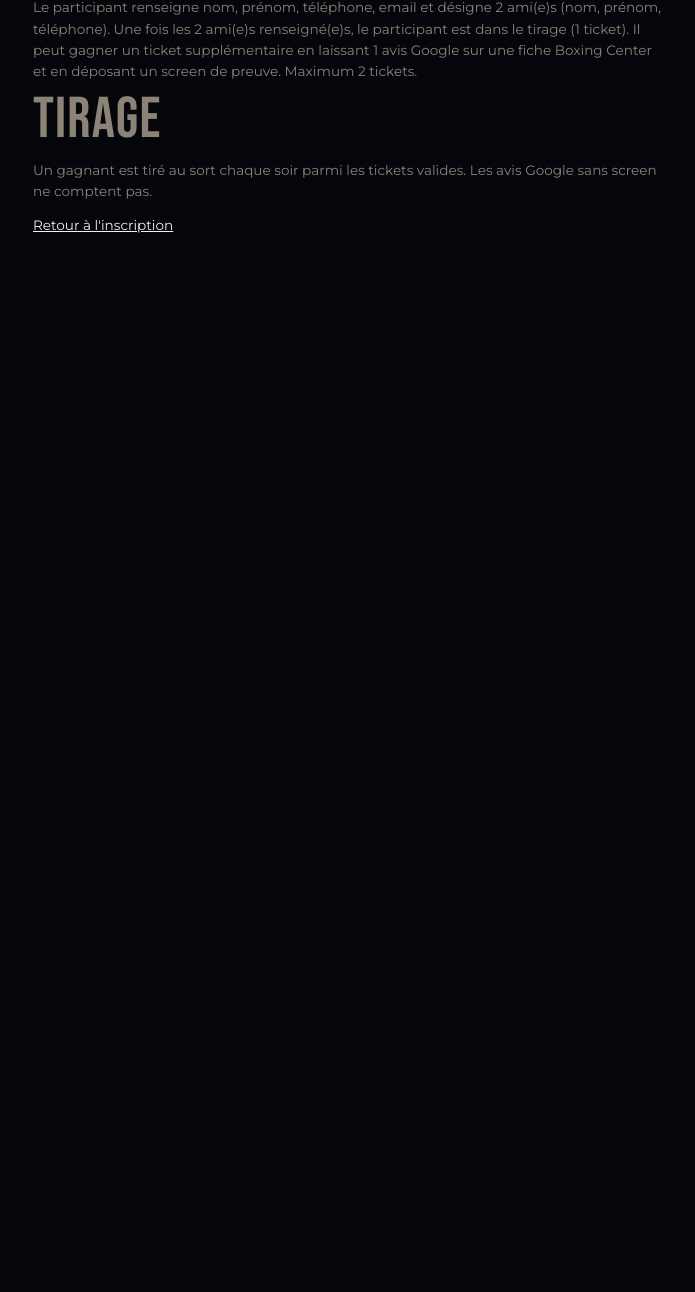
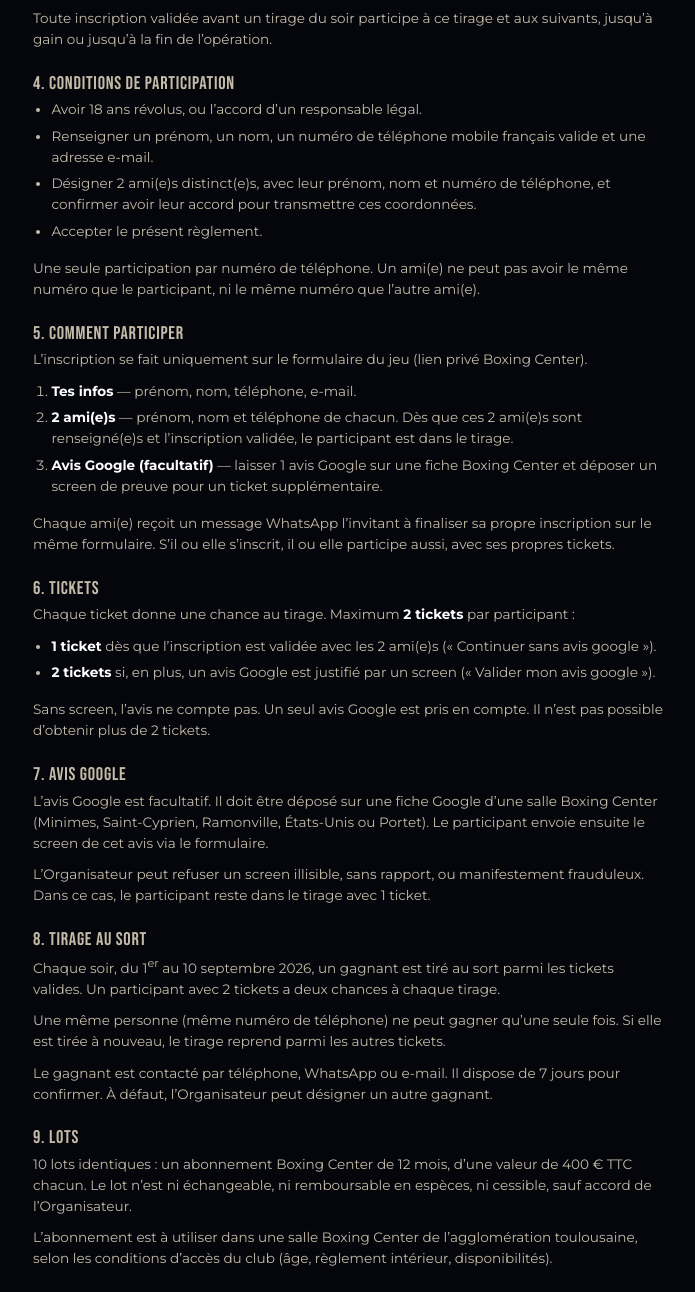
Before and after one commit to angoularaphael/jeu-concours-bc, a website built with Vite: page reglement.html in a window 1280 px wide. Shown: the part 688-1980 px from the top of the page, without its empty margins (291-986 px from the left). Before the commit the page ends 989 px from the top, so only its background shows below. Built offline with nearby package versions, Linux system fonts and the light colour scheme.

Commit message:
Rewrite the contest rules to match the current two-ticket game.

```diff
--- a/reglement.html
+++ b/reglement.html
@@ -14,19 +14,71 @@
 </header>
 <main class="legal">
   <h1>Règlement du jeu concours</h1>
-  <p class="muted">Document provisoire — à remplacer par le règlement définitif validé par Boxing Center avant le 01/09/2026.</p>
+  <p class="muted">Jeu concours « 10 ans Boxing Center » — version du 25 août 2026.</p>
 
-  <h2>Organisateur</h2>
-  <p>Boxing Center, clubs de boxe de l'agglomération toulousaine.</p>
+  <h2>1. Organisateur</h2>
+  <p>Le jeu est organisé par Boxing Center, clubs de boxe de l’agglomération toulousaine (salles Minimes, Saint-Cyprien, Ramonville, États-Unis et Portet-sur-Garonne), ci-après « l’Organisateur ».</p>
 
-  <h2>Opération</h2>
-  <p>À l'occasion des 10 ans de Boxing Center, 10 abonnements de 12 mois d'une valeur unitaire de 400 € sont mis en jeu. Un gagnant est tiré au sort chaque soir pendant 10 jours à compter du 1<sup>er</sup> septembre 2026. Participation gratuite, sans obligation d'achat.</p>
+  <h2>2. Objet</h2>
+  <p>À l’occasion des 10 ans de Boxing Center, l’Organisateur met en jeu <strong>10 abonnements de 12 mois</strong> d’une valeur unitaire de <strong>400&nbsp;€</strong>. Un gagnant est tiré au sort chaque soir pendant 10 jours.</p>
+  <p>La participation est <strong>gratuite</strong> et sans obligation d’achat.</p>
 
-  <h2>Participation</h2>
-  <p>Le participant renseigne nom, prénom, téléphone, email et désigne 2 ami(e)s (nom, prénom, téléphone). Une fois les 2 ami(e)s renseigné(e)s, le participant est dans le tirage (1 ticket). Il peut gagner un ticket supplémentaire en laissant 1 avis Google sur une fiche Boxing Center et en déposant un screen de preuve. Maximum 2 tickets.</p>
+  <h2>3. Durée</h2>
+  <p>Les inscriptions sont ouvertes jusqu’au dernier tirage. Les tirages ont lieu chaque soir pendant 10 jours, du <strong>1<sup>er</sup> septembre 2026</strong> au <strong>10 septembre 2026</strong> inclus.</p>
+  <p>Toute inscription validée avant un tirage du soir participe à ce tirage et aux suivants, jusqu’à gain ou jusqu’à la fin de l’opération.</p>
 
-  <h2>Tirage</h2>
-  <p>Un gagnant est tiré au sort chaque soir parmi les tickets valides. Les avis Google sans screen ne comptent pas.</p>
+  <h2>4. Conditions de participation</h2>
+  <ul>
+    <li>Avoir 18 ans révolus, ou l’accord d’un responsable légal.</li>
+    <li>Renseigner un prénom, un nom, un numéro de téléphone mobile français valide et une adresse e-mail.</li>
+    <li>Désigner 2 ami(e)s distinct(e)s, avec leur prénom, nom et numéro de téléphone, et confirmer avoir leur accord pour transmettre ces coordonnées.</li>
+    <li>Accepter le présent règlement.</li>
+  </ul>
+  <p>Une seule participation par numéro de téléphone. Un ami(e) ne peut pas avoir le même numéro que le participant, ni le même numéro que l’autre ami(e).</p>
+
+  <h2>5. Comment participer</h2>
+  <p>L’inscription se fait uniquement sur le formulaire du jeu (lien privé Boxing Center).</p>
+  <ol>
+    <li><strong>Tes infos</strong> — prénom, nom, téléphone, e-mail.</li>
+    <li><strong>2 ami(e)s</strong> — prénom, nom et téléphone de chacun. Dès que ces 2 ami(e)s sont renseigné(e)s et l’inscription validée, le participant est dans le tirage.</li>
+    <li><strong>Avis Google (facultatif)</strong> — laisser 1 avis Google sur une fiche Boxing Center et déposer un screen de preuve pour un ticket supplémentaire.</li>
+  </ol>
+  <p>Chaque ami(e) reçoit un message WhatsApp l’invitant à finaliser sa propre inscription sur le même formulaire. S’il ou elle s’inscrit, il ou elle participe aussi, avec ses propres tickets.</p>
+
+  <h2>6. Tickets</h2>
+  <p>Chaque ticket donne une chance au tirage. Maximum <strong>2 tickets</strong> par participant :</p>
+  <ul>
+    <li><strong>1 ticket</strong> dès que l’inscription est validée avec les 2 ami(e)s (« Continuer sans avis google »).</li>
+    <li><strong>2 tickets</strong> si, en plus, un avis Google est justifié par un screen (« Valider mon avis google »).</li>
+  </ul>
+  <p>Sans screen, l’avis ne compte pas. Un seul avis Google est pris en compte. Il n’est pas possible d’obtenir plus de 2 tickets.</p>
+
+  <h2>7. Avis Google</h2>
+  <p>L’avis Google est facultatif. Il doit être déposé sur une fiche Google d’une salle Boxing Center (Minimes, Saint-Cyprien, Ramonville, États-Unis ou Portet). Le participant envoie ensuite le screen de cet avis via le formulaire.</p>
+  <p>L’Organisateur peut refuser un screen illisible, sans rapport, ou manifestement frauduleux. Dans ce cas, le participant reste dans le tirage avec 1 ticket.</p>
+
+  <h2>8. Tirage au sort</h2>
+  <p>Chaque soir, du 1<sup>er</sup> au 10 septembre 2026, un gagnant est tiré au sort parmi les tickets valides. Un participant avec 2 tickets a deux chances à chaque tirage.</p>
+  <p>Une même personne (même numéro de téléphone) ne peut gagner qu’une seule fois. Si elle est tirée à nouveau, le tirage reprend parmi les autres tickets.</p>
+  <p>Le gagnant est contacté par téléphone, WhatsApp ou e-mail. Il dispose de 7 jours pour confirmer. À défaut, l’Organisateur peut désigner un autre gagnant.</p>
+
+  <h2>9. Lots</h2>
+  <p>10 lots identiques : un abonnement Boxing Center de 12 mois, d’une valeur de 400&nbsp;€ TTC chacun. Le lot n’est ni échangeable, ni remboursable en espèces, ni cessible, sauf accord de l’Organisateur.</p>
+  <p>L’abonnement est à utiliser dans une salle Boxing Center de l’agglomération toulousaine, selon les conditions d’accès du club (âge, règlement intérieur, disponibilités).</p>
+
+  <h2>10. Exclusion</h2>
+  <p>Sont exclues les participations incomplètes, en double, avec un numéro invalide, ou dont les informations sont manifestement fausses. L’Organisateur se réserve le droit d’annuler une participation en cas de fraude, d’abus (inscriptions massives, faux numéros, faux screens) ou de manquement au présent règlement.</p>
+
+  <h2>11. Données personnelles</h2>
+  <p>Les données collectées (identité, téléphone, e-mail, avis éventuellement joint, et coordonnées des 2 ami(e)s) servent à gérer le jeu, envoyer les messages WhatsApp d’invitation et de confirmation, désigner et prévenir les gagnants, et, le cas échéant, proposer les offres Boxing Center.</p>
+  <p>Base légale : exécution du jeu (règlement accepté) et intérêt légitime de l’Organisateur. Les données sont conservées le temps du jeu puis jusqu’à 3 ans pour le suivi commercial, sauf opposition.</p>
+  <p>Conformément au RGPD, chacun peut demander l’accès, la rectification, l’effacement ou l’opposition en écrivant à Boxing Center. Les ami(e)s désigné(e)s peuvent également demander l’effacement de leurs coordonnées.</p>
+
+  <h2>12. Responsabilité</h2>
+  <p>L’Organisateur ne peut être tenu responsable d’un dysfonctionnement du réseau, de WhatsApp, de Google, ou du terminal du participant. Le jeu peut être modifié, interrompu ou annulé en cas de force majeure ou d’impossibilité matérielle, sans indemnité.</p>
+
+  <h2>13. Acceptation</h2>
+  <p>La validation du formulaire vaut acceptation pleine et entière du présent règlement. Pour toute question : s’adresser à sa salle Boxing Center.</p>
 
   <p><a href="/">Retour à l'inscription</a></p>
 </main>
--- a/src/styles/index.css
+++ b/src/styles/index.css
@@ -976,6 +976,18 @@
 .already { color: var(--gold); }
 
 .foot, .legal, .admin { color: var(--ink-3); font-size: .85rem; }
+.legal { color: var(--ink-2); line-height: 1.55; padding-bottom: 4rem; }
+.legal h1 { color: #fff; margin-bottom: .35rem; }
+.legal h2 {
+  color: var(--gold-2);
+  font-size: 1.15rem;
+  margin: 1.6rem 0 .45rem;
+  letter-spacing: .04em;
+}
+.legal p, .legal li { margin: 0 0 .65rem; }
+.legal ul, .legal ol { margin: 0 0 1rem 1.15rem; padding: 0; }
+.legal li { margin-bottom: .35rem; }
+.legal strong { color: #fff; }
 .admin { color: var(--ink); max-width: var(--max); margin: 0 auto; padding: 2rem 1.25rem; }
 .foot a, .legal a { color: var(--ink); }
 .muted { opacity: .75; }
```
